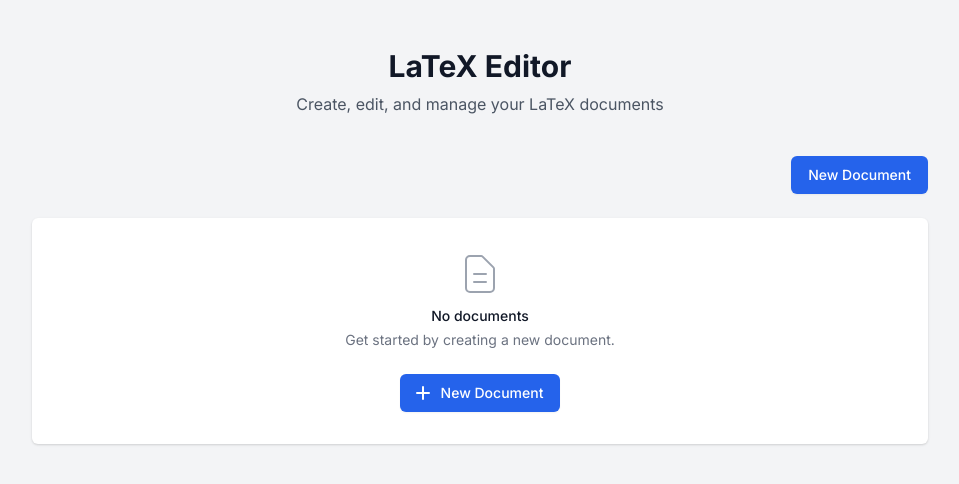
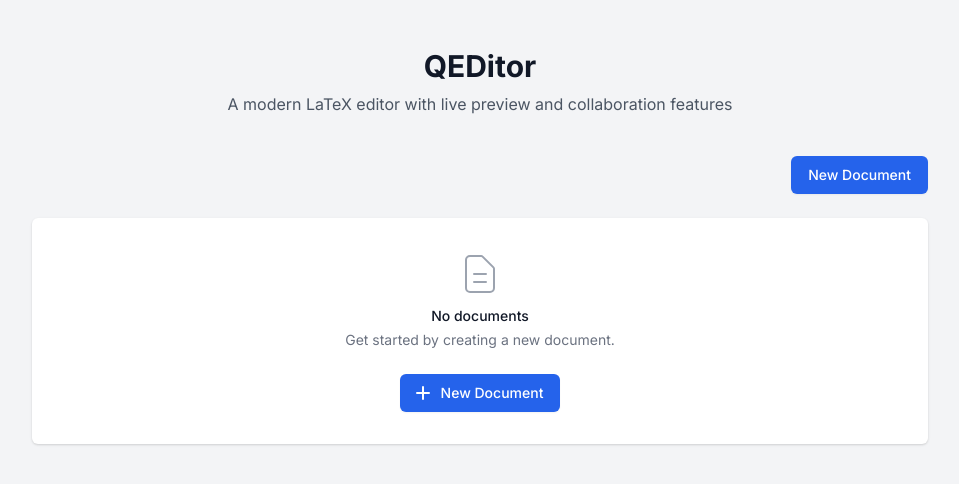
Before and after one commit to yashpatel5400/slim, a Next.js app in the folder latex-editor/: page /home in a window 1280 px wide. Shown: the top 484 px of the page, without its empty margins (160-1119 px from the left). Built offline with nearby package versions, Linux system fonts and the light colour scheme.

Commit message:
chore: update app name to QEDitor and update descriptions

```diff
--- a/latex-editor/app/home/page.tsx
+++ b/latex-editor/app/home/page.tsx
@@ -95,8 +95,8 @@ export default function HomePage() {
     <div className="min-h-screen bg-gray-100 py-12 px-4 sm:px-6 lg:px-8">
       <div className="max-w-4xl mx-auto">
         <div className="text-center mb-10">
-          <h1 className="text-3xl font-bold text-gray-900 mb-2">LaTeX Editor</h1>
-          <p className="text-gray-600">Create, edit, and manage your LaTeX documents</p>
+          <h1 className="text-3xl font-bold text-gray-900 mb-2">QEDitor</h1>
+          <p className="text-gray-600">A modern LaTeX editor with live preview and collaboration features</p>
         </div>
 
         <div className="flex justify-end mb-6">
--- a/latex-editor/app/layout.tsx
+++ b/latex-editor/app/layout.tsx
@@ -5,7 +5,7 @@ import "./globals.css";
 const inter = Inter({ subsets: ["latin"] });
 
 export const metadata: Metadata = {
-  title: "LaTeX Editor",
+  title: "QEDitor",
   description: "A LaTeX editor with live preview",
 };
 
```
